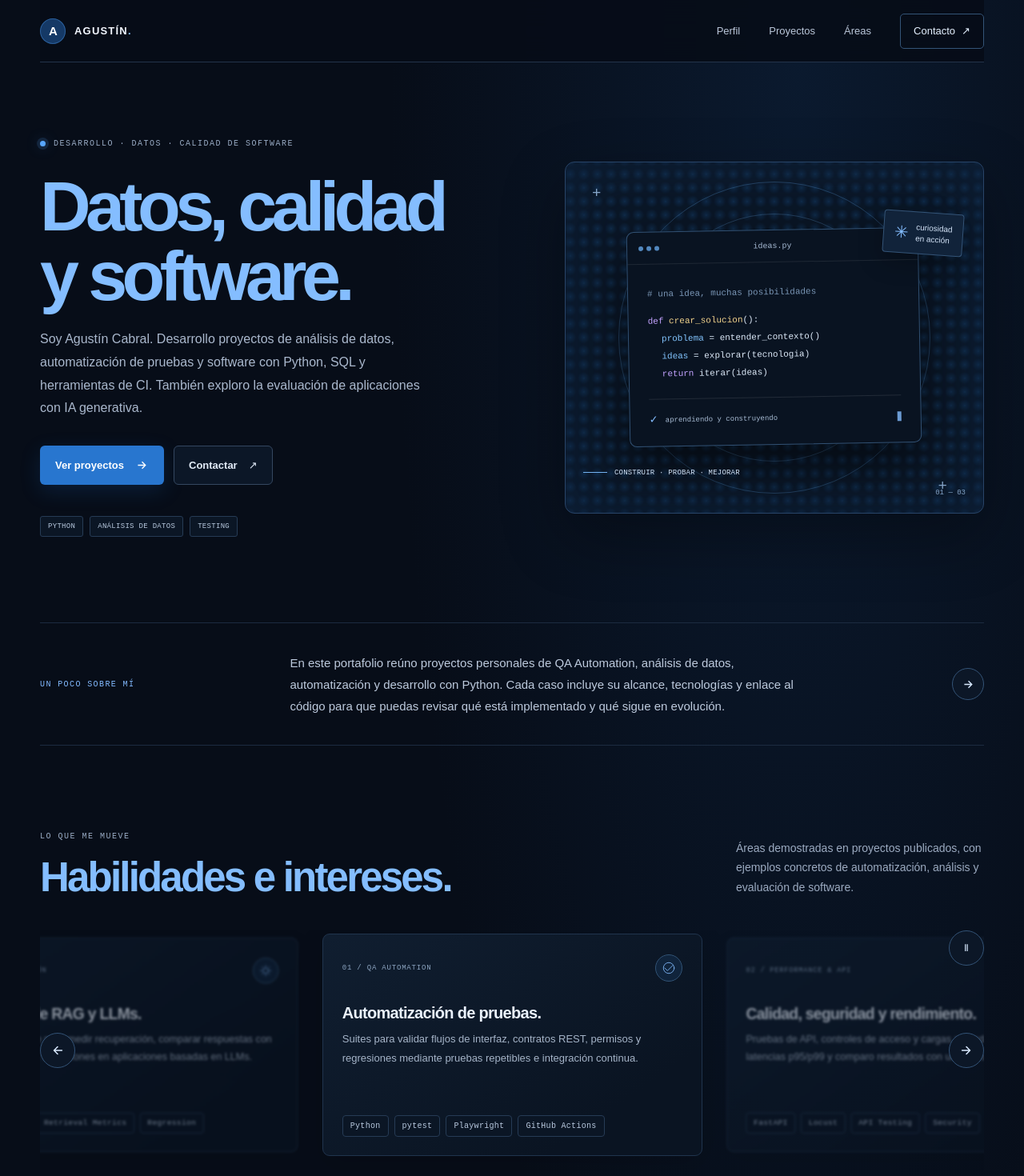
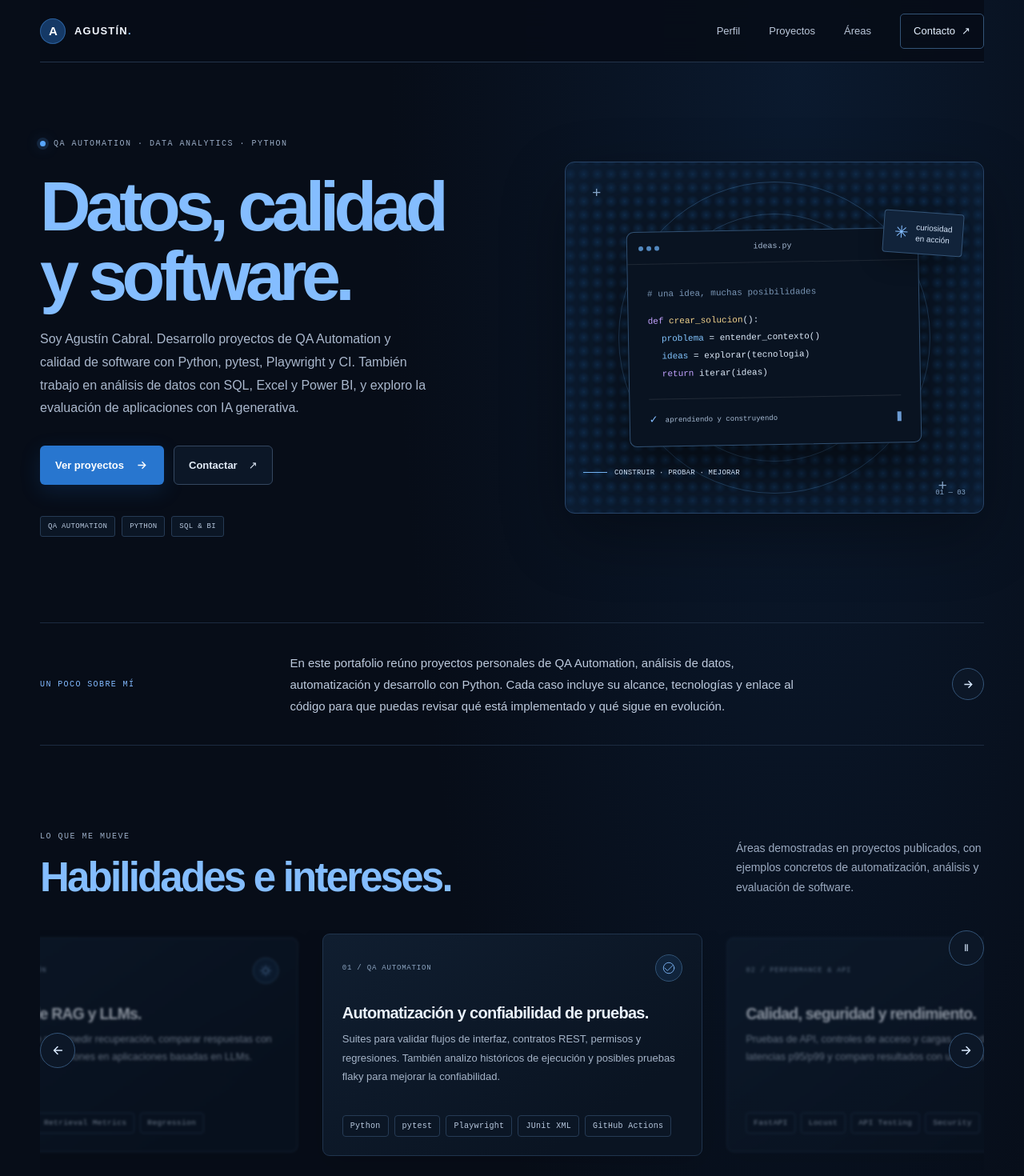
Before and after one commit to agustiininicabral/portfolio-agustin, a React (Vite) app: page / in a window 1280 px wide. Shown: the top 1470 px of the page at 80% size. Built offline with nearby package versions, Linux system fonts and the light colour scheme.

Commit message:
content: position portfolio around QA automation (#2)

```diff
--- a/src/App.jsx
+++ b/src/App.jsx
@@ -6,10 +6,10 @@ const focusAreas = [
   {
     number: '01',
     label: 'QA AUTOMATION',
-    title: 'Automatización de pruebas.',
+    title: 'Automatización y confiabilidad de pruebas.',
     description:
-      'Suites para validar flujos de interfaz, contratos REST, permisos y regresiones mediante pruebas repetibles e integración continua.',
-    tags: ['Python', 'pytest', 'Playwright', 'GitHub Actions'],
+      'Suites para validar flujos de interfaz, contratos REST, permisos y regresiones. También analizo históricos de ejecución y posibles pruebas flaky para mejorar la confiabilidad.',
+    tags: ['Python', 'pytest', 'Playwright', 'JUnit XML', 'GitHub Actions'],
     icon: (
       <svg viewBox="0 0 32 32" aria-hidden="true">
         <path d="m7 16 6 6L25 10" />
@@ -335,16 +335,17 @@ export default function App() {
 
       <section className="hero" id="inicio" aria-labelledby="main-title">
         <div className="hero-copy">
-          <p className="eyebrow"><span className="status-dot" /> DESARROLLO · DATOS · CALIDAD DE SOFTWARE</p>
+          <p className="eyebrow"><span className="status-dot" /> QA AUTOMATION · DATA ANALYTICS · PYTHON</p>
           <h1 id="main-title" aria-label="Datos, calidad y software.">
             <ScrollLetters text="Datos, calidad" />
             <br />
             <span><ScrollLetters text="y software." /></span>
           </h1>
           <p className="hero-description">
-            Soy Agustín Cabral. Desarrollo proyectos de análisis de datos,
-            automatización de pruebas y software con Python, SQL y herramientas
-            de CI. También exploro la evaluación de aplicaciones con IA generativa.
+            Soy Agustín Cabral. Desarrollo proyectos de QA Automation y calidad de
+            software con Python, pytest, Playwright y CI. También trabajo en
+            análisis de datos con SQL, Excel y Power BI, y exploro la evaluación
+            de aplicaciones con IA generativa.
           </p>
           <div className="hero-actions">
             <a className="button button-primary" href="#proyectos">
@@ -355,7 +356,7 @@ export default function App() {
             </a>
           </div>
           <div className="hero-meta">
-            <span>PYTHON</span><span>ANÁLISIS DE DATOS</span><span>TESTING</span>
+            <span>QA AUTOMATION</span><span>PYTHON</span><span>SQL & BI</span>
           </div>
         </div>
 
```
